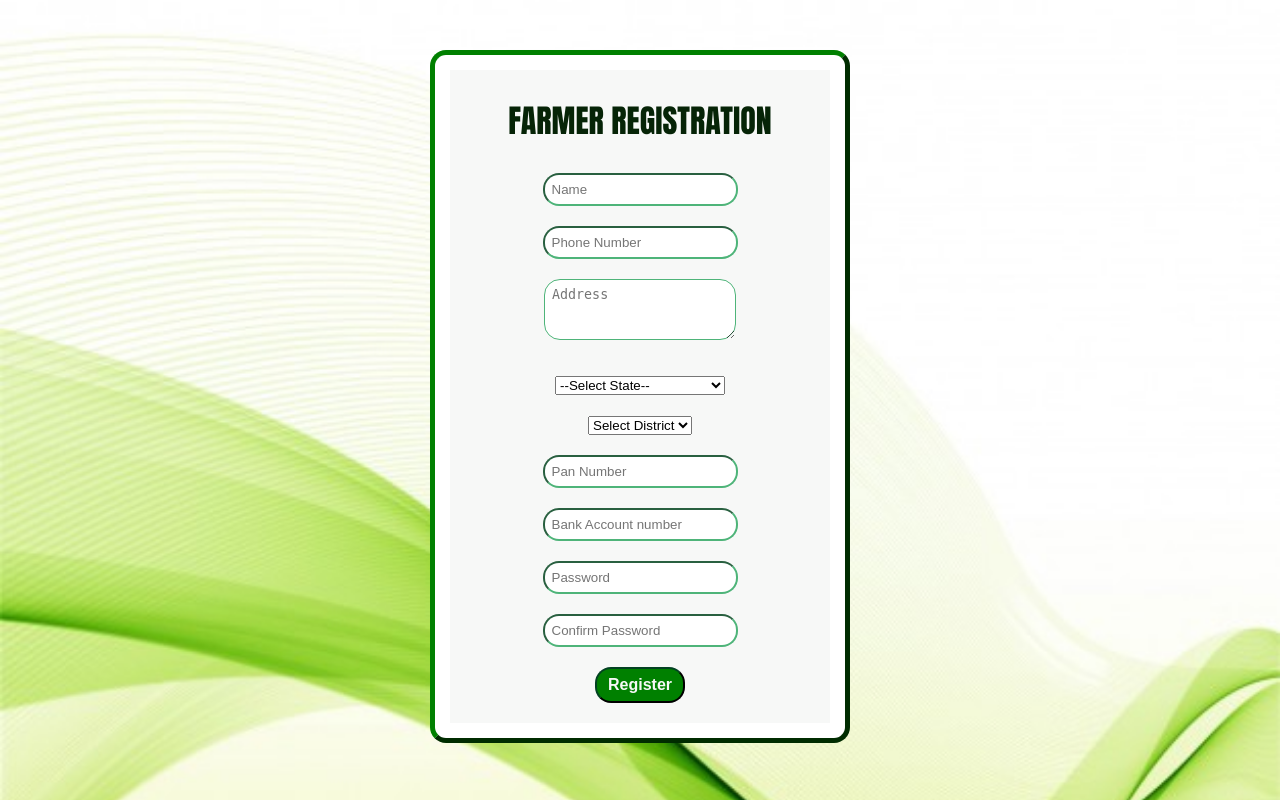
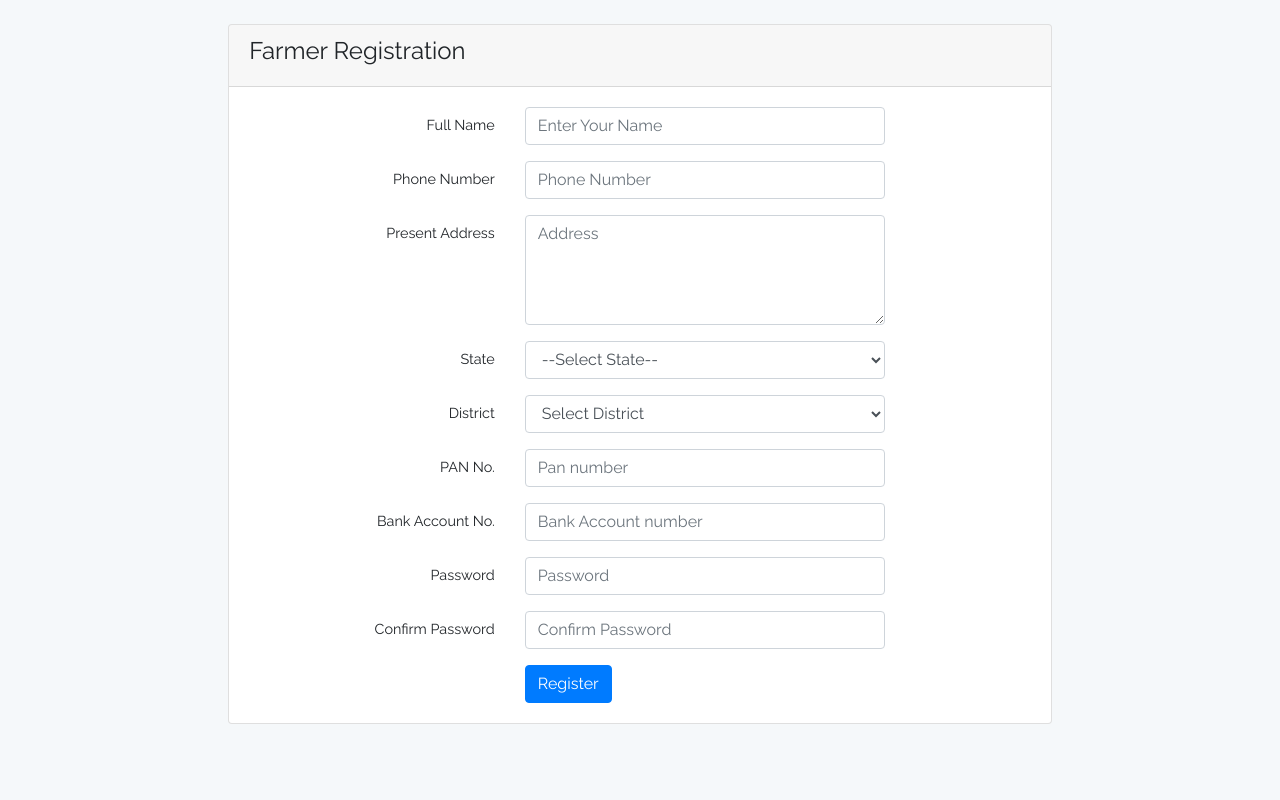
Before and after one commit to ImpulseCorona101/Impulse, a PHP site: page /PaytmKit/AgroCraft/auth/FarmerRegister.php in a window 1280 px wide. Run offline with PHP 8.4, Linux system fonts and the light colour scheme.

Commit message:
Register n login page completed

```diff
--- a/AgroCraft/FarmerPortal/insertProduct1.php
+++ b/AgroCraft/FarmerPortal/insertProduct1.php
@@ -68,7 +68,7 @@ $sessphonenumber = $_SESSION['phonenumber'];
                 <div class="row justify-content-center">
                     <div class="col-md-8">
                         <div class="card">
-                            <div class="card-header">Insert Your New Product...</div>
+                            <div class="card-header"><h4 style="font-style:bold;">Insert Your New Product...</h4></div>
                                 <div class="card-body">
                                     <form name="my-form" action="insertProduct1.php" method="post" enctype="multipart/form-data">
                                         <div class="form-group row">
--- a/AgroCraft/auth/FarmerRegister.php
+++ b/AgroCraft/auth/FarmerRegister.php
@@ -2,7 +2,12 @@
 <html>
 
 <head>
+    <meta charset="UTF-8">
+    <meta name="viewport" content="width=device-width, initial-scale=1.0">
+    <meta http-equiv="X-UA-Compatible" content="ie=edge">
     <title>Farmer Registration Portal</title>
+    <link rel="stylesheet" href="https://stackpath.bootstrapcdn.com/bootstrap/4.4.1/css/bootstrap.min.css">
+    <link rel="stylesheet" href="../portal_files/bootstrap.min.css">
     <script>
         function state() {
             var a = document.getElementById('states').value;
@@ -86,121 +91,83 @@
         }
     </script>
     <style>
-        h1 {
-            background-color: transparent;
-            font-family: Impact, Haettenschweiler, 'Arial Narrow Bold', sans-serif;
-            text-align: center;
-            cursor: pointer
+    @import url(https://fonts.googleapis.com/css?family=Raleway:300,400,600);
+    body{
+        margin: 0;
+        font-size: .9rem;
+        font-weight: 400;
+        line-height: 1.6;
+        color: #212529;
+        text-align: left;
+        background-color: #f5f8fa;
     }
 
-        .box {
-            color: rgb(6, 36, 7);
-            width: 350px;
-            line-height: 40px;
-            margin: auto;
-            text-align: center;
-            margin-top: 50px;
-            padding: 5px;
-            border-style: outset;
-            border-width: 5px;
-            border-radius: 16px;
-            border-color: green;
+    .my-form, .login-form
+    {
+        font-family: Raleway, sans-serif;
     }
 
-        body {
-
-            /* background: black; */
-            background-image: url(../Images/Website/FarmerLogin.jpg);
-            text-align: center;
-            background-size: cover;
-            background-repeat: no-repeat;
-            background-position: center;
-            /*background-image:url(../Images/Website/forgotpassword.jpg);*/
-            border: chartreuse;
+    .my-form
+    {
+        padding-top: 1.5rem;
+        padding-bottom: 1.5rem;
     }
 
-        form {
-
-            margin: 10px;
-            padding: 10px;
-            background-color: rgb(247, 248, 247);
-
+    .my-form .row
+    {
+        margin-left: 0;
+        margin-right: 0;
     }
 
-        input {
-            padding: 7px;
-            margin: 10px;
-            border-color: rgb(78, 180, 121);
-            display: inline-block;
-            border-radius: 16px;
-
+    .login-form
+    {
+        padding-top: 1.5rem;
+        padding-bottom: 1.5rem;
     }
 
-        textarea {
-            padding: 7px;
-            margin: 10px;
-            border-color: rgb(78, 180, 121);
-            display: inline-block;
-            border-radius: 16px;
-
-
-
+    .login-form .row
+    {
+        margin-left: 0;
+        margin-right: 0;
     }
 
-        input[type="submit"] {
-            cursor: pointer;
-            font-size: 16px;
-            font-weight: bold;
-            color: rgb(246, 248, 246);
-            background-color: green;
-            /* display: inline-block; */
-            /*border-radius: 0px;*/
-            border-color: rgb(3, 66, 34);
-            width: 25%;
-        }
-
-        input[type="submit"]:hover {
-            background-color: rgb(97, 16, 33);
-            outline: none;
-            border-color: blanchedalmond;
-            color: rgb(155, 248, 4);
-            /*border-radius: 0px;*/
-            border-style: outset;
-            border-color: rgb(155, 248, 4);
-            font-weight: bolder;
-            width: 29%;
-            font-size: 18px;
-
-
-        }
-
-        .box {
-            color: rgb(6, 36, 7);
-            width: 400px;
-            line-height: 40px;
-            margin: auto;
-            text-align: center;
-            margin-top: 50px;
-            padding: 5px;
-            border-style: outset;
-            border-width: 5px;
-            background-color: white;
-            border-radius: 16px;
-            border-color: green;
-        }
     </style>
 </head>
 
 <body>
-    <div class="box">
-        <form action="FarmerRegister.php" method="post">
-            <h1> FARMER REGISTRATION </h1> <input type="text" name="name" placeholder="Name"><br>
+<main class="my-form">
+		<div class="cotainer">
+			<div class="row justify-content-center">
+				<div class="col-md-8">
+					<div class="card">
+						<div class="card-header"><h4 style="font-style:bold;">Farmer Registration<h4></div>
+						<div class="card-body">
+							<form name="my-form" action="FarmerRegister.php" method="post">
+								<div class="form-group row">
+									<label for="full_name" class="col-md-4 col-form-label text-md-right">Full Name</label>
+									<div class="col-md-6">
+										<input type="text" id="full_name" class="form-control" name="name" placeholder="Enter Your Name" required>
+									</div>
+								</div>
 
-            <input type="number" name="phonenumber" placeholder="Phone Number"><br>
+								<div class="form-group row">
+									<label for="phone_number" class="col-md-4 col-form-label text-md-right">Phone Number</label>
+									<div class="col-md-6">
+										<input type="text" id="phone_number" class="form-control" name="phonenumber" placeholder="Phone Number" required>
+									</div>
+								</div>
 
-            <textarea rows="3" cols="20" name="address" placeholder="Address"></textarea><br>
+								<div class="form-group row">
+									<label for="present_address" class="col-md-4 col-form-label text-md-right">Present Address</label>
+									<div class="col-md-6">
+										<textarea type="text" id="present_address" class="form-control" rows="4" name="address" placeholder="Address" required></textarea>
+									</div>
+								</div>
 
-            <select name="statevalue" id="states" onchange="state()" tabindex="1" style="width:170px;">
+                                <div class="form-group row">
+                                    <label for="states" class="col-md-4 col-form-label text-md-right">State</label>
+                                    <div class="col-md-6">
+                                        <select name="statevalue" id="states" onchange="state()" class="form-control">
                                             <option value="0">--Select State--</option>
                                             <option value="ANDAMAN & NICOBAR ISLANDS">ANDAMAN & NICOBAR ISLANDS</option>
                                             <option value="ANDHRA PRADESH">ANDHRA PRADESH</option>
@@ -239,26 +206,60 @@
                                             <option value="UTTARAKHAND">UTTARAKHAND</option>
                                             <option value="UTTARANCHAL">UTTARANCHAL</option>
                                             <option value="WEST BENGAL">WEST BENGAL</option>
+                                        </select>
+                                    </div>
+                                </div>
+                                <div class="form-group row">
+                                    <label for="states" class="col-md-4 col-form-label text-md-right">District</label>
+                                    <div class="col-md-6">
+                                        <select name="district" id="district" class="form-control">>
+                                            <option>Select District</option>
+                                        </select>
+                                    </div>
+                                </div>
 
-            </select>
-            <br>
+                                <div class="form-group row">
+									<label for="account2" class="col-md-4 col-form-label text-md-right">PAN No.</label>
+									<div class="col-md-6">
+										<input type="text" id="account2" class="form-control" name="pan" placeholder="Pan number" required>
+									</div>
+								</div>
 
-            <select name="district" id="district">
-                <option>Select District</option>
-            </select><br>
+                                <div class="form-group row">
+									<label for="account1" class="col-md-4 col-form-label text-md-right">Bank Account No.</label>
+									<div class="col-md-6">
+										<input type="text" id="account1" class="form-control" name="account" placeholder="Bank Account number" required>
+									</div>
+								</div>
 
-            <input type="text" name="pan" placeholder="Pan Number"><br>
 
-            <input type="text" name="account" placeholder="Bank Account number"><br>
+								<div class="form-group row">
+									<label for="p1" class="col-md-4 col-form-label text-md-right">Password</label>
+									<div class="col-md-6">
+										<input id="p1" class="form-control" type="password" name="password" placeholder="Password" required>
+									</div>
+								</div>
 
-            <input type="password" name="password" placeholder="Password" required><br>
+								<div class="form-group row">
+									<label for="p2" class="col-md-4 col-form-label text-md-right">Confirm Password</label>
+									<div class="col-md-6">
+										<input id="p2" class="form-control" type="password" name="confirmpassword" placeholder="Confirm Password" required>
+									</div>
+								</div>
 
-            <input type="password" name="confirmpassword" placeholder="Confirm Password" required><br>
-
-            <input type="submit" name="register" value="Register">
-
+								<div class="col-md-6 offset-md-4">
+									<button type="submit" class="btn btn-primary" name="register" value="Register">
+										Register
+									</button>
+								</div>
 							</form>
 						</div>
+					</div>
+				</div>
+			</div>
+		</div>
+	</main>
+
 </body>
 
 </html>
@@ -304,7 +305,7 @@ if (isset($_POST['register'])) {
                 '$encryption')";
 
         $run_register_query = mysqli_query($con, $query);
-        echo "<script>alert('SucessFully Inserted');</script>";
+        echo "<script>console.log('SucessFully Inserted');</script>";
         echo "<script>window.open('FarmerLogin.php','_self')</script>";
     } else if (strcmp($password, $confirmpassword) != 0) {
         echo "<script>
--- a/Token_System/user/user_signup.php
+++ b/Token_System/user/user_signup.php
@@ -495,7 +495,7 @@
 
 </html>
 <?php
-include("Impulse/Token_Systems/Includes/db.php");
+include("../Includes/db.php");
 
 $ciphering = "AES-128-CTR";
 $iv_length = openssl_cipher_iv_length($ciphering);
```
Also changed, not shown: AgroCraft/auth/BuyerLogin.php (+85 -15 lines), AgroCraft/auth/BuyerRegistration.php (+4 -24 lines), AgroCraft/auth/FarmerLogin.php (+75 -118 lines). Lines whose indentation alone changed are shown as unchanged.
